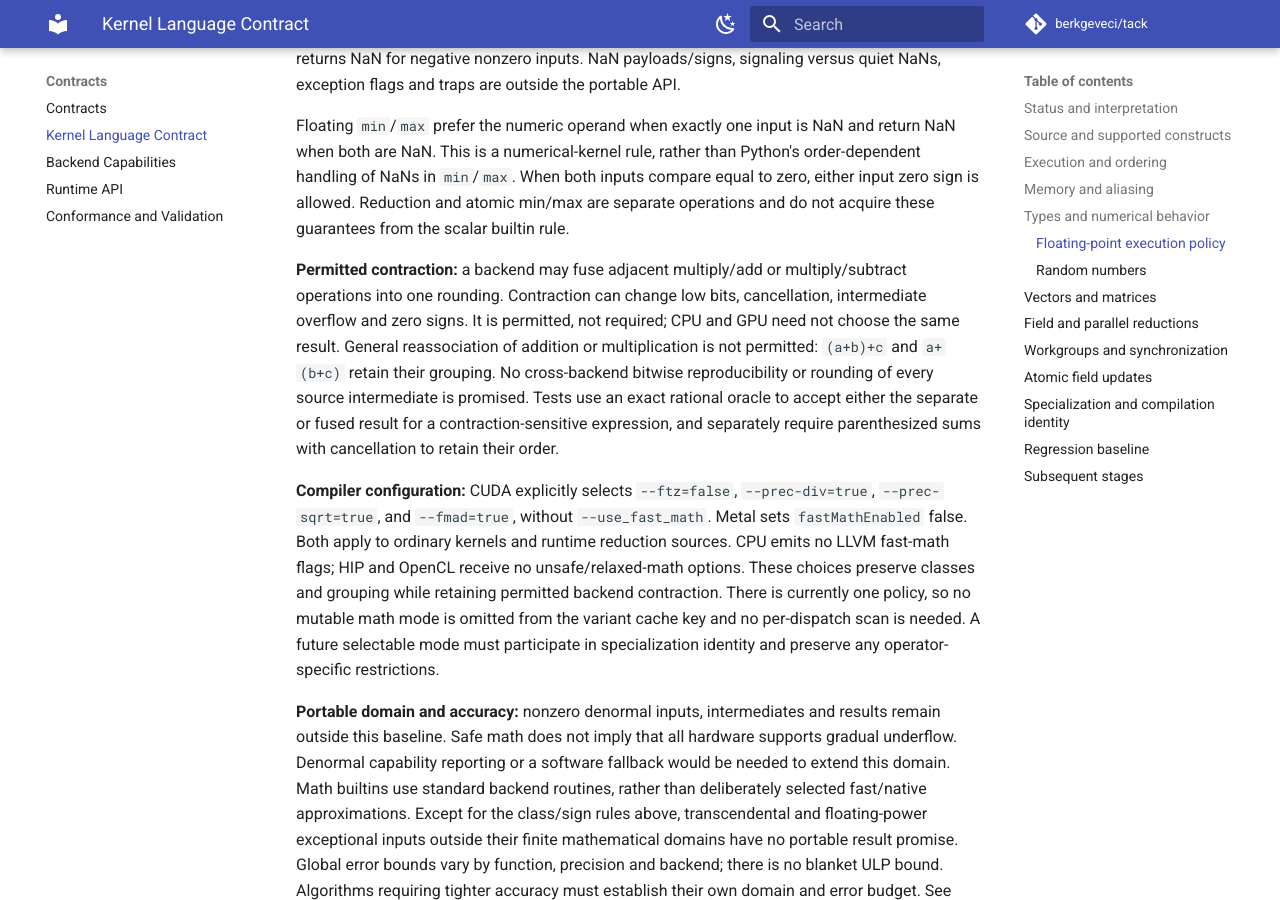
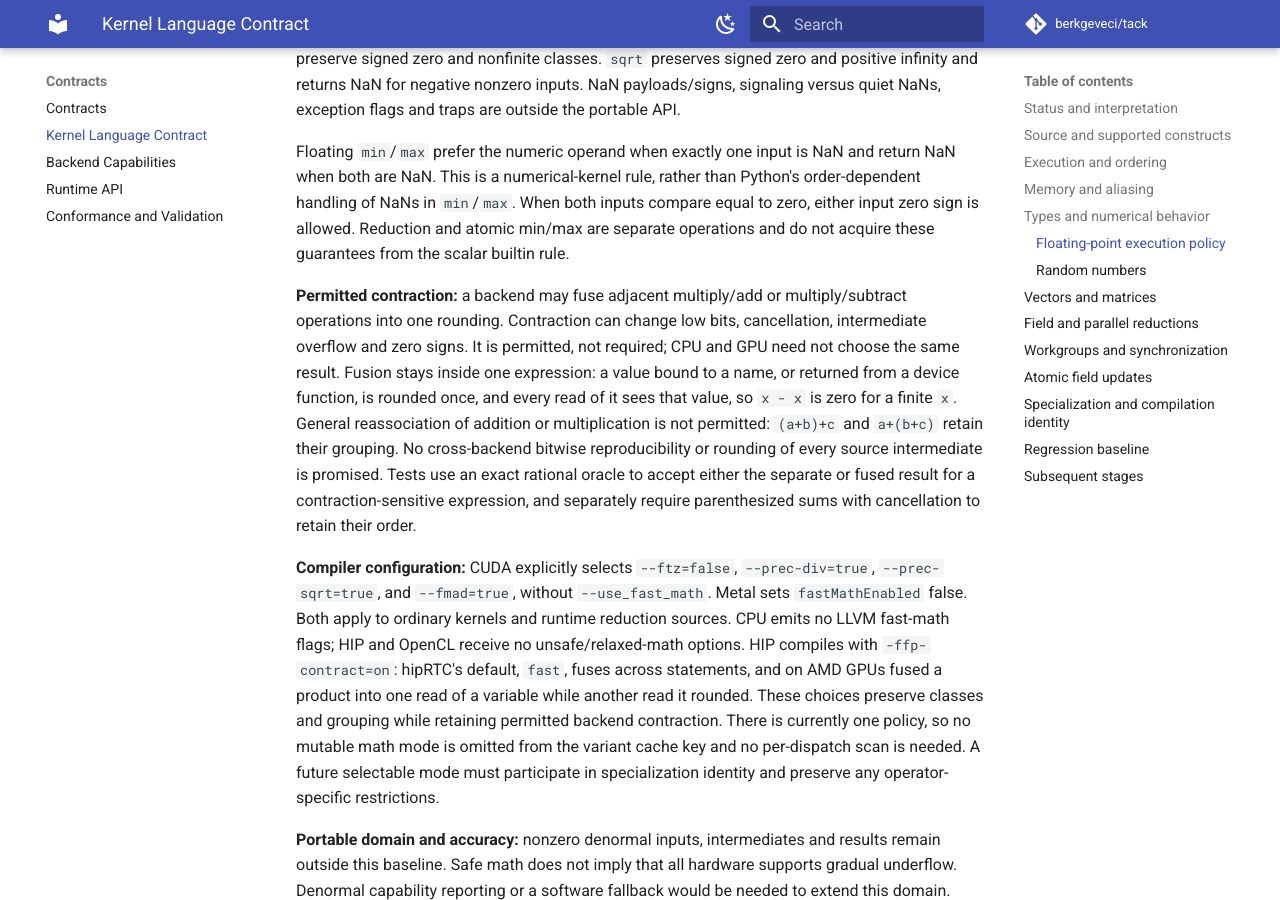
Before and after one commit to berkgeveci/tack, an MkDocs documentation site: the page built from docs/reference/language-contract.md, in a window 1280 px wide and 900 px high, scrolled down 13555 px. Built offline with MkDocs 1.6.1 and Material for MkDocs 9.7.7, drawn with Linux system fonts in a browser that asks for light colours; comment, search, counter and statistics services are not loaded; some of the changed text lies outside the part shown.

Commit message:
Keep HIP's multiply/add contraction inside one expression
hipRTC compiles with clang's default for HIP, -ffp-contract=fast, which
fuses a multiply into an add or subtract in a later statement. On AMD GPUs
it did so even where the product had another use, so one variable held two
values: with p = k * 0.2, p - p came out as the product's rounding error
(1.49e-8 for k = 3 and 5) instead of zero, while CPU and CUDA gave zero.
_crossing tests finiteness with a - a != 0.0, so a contour of a computed
field (test_composed_values_in_filters[hip]) took finite values for
infinite ones and put crossings at an edge's end: 0.4 for an isovalue of
0.5, 0.8 for 0.7.

HIP now passes -ffp-contract=on, which fuses only inside one expression.
That is what the language contract means by adjacent contraction, and the
contract now says so: a named value is rounded once and every read of it
agrees. The option is in _HIPRTC_OPTIONS, part of the disk cache's target,
so code objects compiled without it are not reused.
test_float_semantics.py checks p - p for products returned from a device
function, in f32 and f64, on every backend; it failed on HIP before.

On illyad (MI210): the quick tier, 2627 passed, 33 skipped, with the cache
off; through a fresh cache, the same except one CPU thread-scaling test,
which passed alone and in its module (a busy host). No change in speed: a
warm contour of a 161^3 wavelet 8.4-8.5 ms either way with the same
output, and a cold 21^3 contour 6.85 s against 6.9 s.

```diff
--- a/docs/reference/language-contract.md
+++ b/docs/reference/language-contract.md
@@ -389,7 +389,8 @@ Operands evaluate once, left to right, before the typed arithmetic.
 All CUDA kernels compile without `--use_fast_math`; Metal disables
 `fastMathEnabled` for all kernels. LLVM helpers use ordinary floating
 instructions without fast-math flags; HIP/OpenCL retain default math
-settings without unsafe options. The previous increment restricted safe
+settings without unsafe options, except that HIP limits contraction to
+one expression (`-ffp-contract=on`). The previous increment restricted safe
 math to kernels with floating `//` or `%`; the execution policy below
 extends it to every kernel, including runtime reduction sources. These
 settings follow the
@@ -649,6 +650,9 @@ these guarantees from the scalar builtin rule.
 multiply/subtract operations into one rounding. Contraction can change
 low bits, cancellation, intermediate overflow and zero signs. It is
 permitted, not required; CPU and GPU need not choose the same result.
+Fusion stays inside one expression: a value bound to a name, or returned
+from a device function, is rounded once, and every read of it sees that
+value, so `x - x` is zero for a finite `x`.
 General reassociation of addition or multiplication is not permitted:
 `(a+b)+c` and `a+(b+c)` retain their grouping. No cross-backend bitwise
 reproducibility or rounding of every source intermediate is promised.
@@ -661,6 +665,9 @@ parenthesized sums with cancellation to retain their order.
 `--use_fast_math`. Metal sets `fastMathEnabled` false. Both apply to
 ordinary kernels and runtime reduction sources. CPU emits no LLVM
 fast-math flags; HIP and OpenCL receive no unsafe/relaxed-math options.
+HIP compiles with `-ffp-contract=on`: hipRTC's default, `fast`, fuses
+across statements, and on AMD GPUs fused a product into one read of a
+variable while another read it rounded.
 These choices preserve classes and grouping while retaining permitted
 backend contraction. There is currently one policy, so no mutable math
 mode is omitted from the variant cache key and no per-dispatch scan is
```
Also changed, not shown: CHANGELOG.md (+6 -0 lines), CLAUDE.md (+7 -2 lines), 2 other files.
